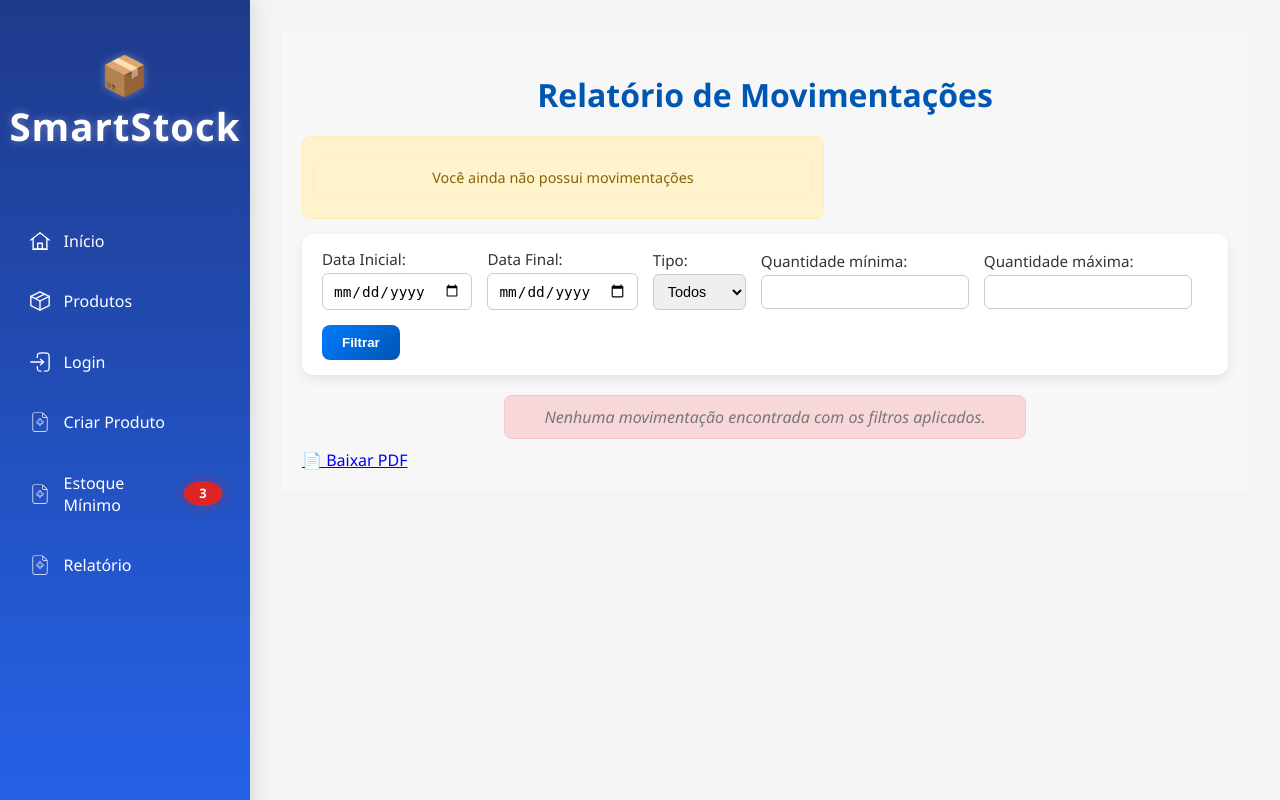
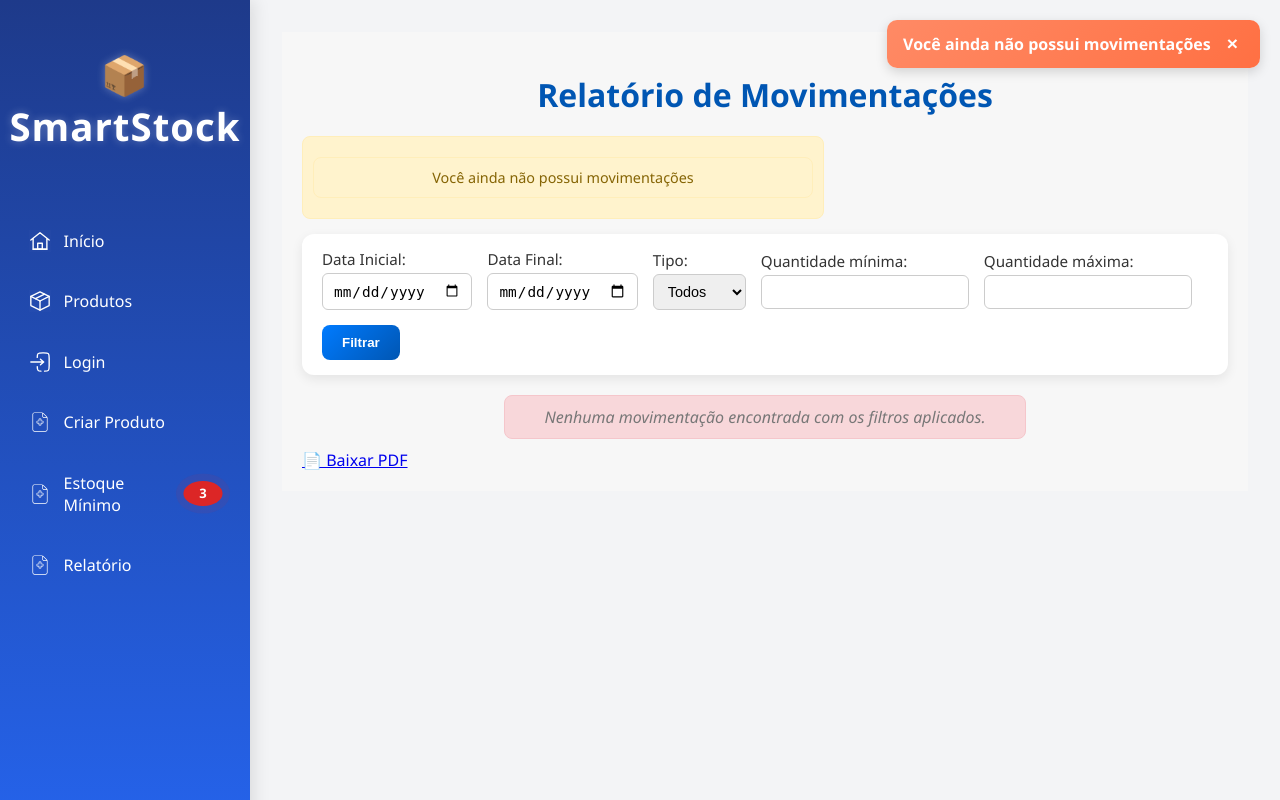
Before and after one commit to gabriellemosc/Inventory-Management-System, a Django app: page /report_stock_movement/ in a window 1280 px wide. Run offline with Django 4.2, Linux system fonts and the light colour scheme; a user stored in the database is signed in; data comes from the database, SQL or seed files in the repository; data that the repository does not hold is empty.

Commit message:
Added Notification on HomePage about Minimum Stock Product

```diff
--- a/inventory/static/inventory/css/navbar.css
+++ b/inventory/static/inventory/css/navbar.css
@@ -117,3 +117,92 @@ body {
     flex-grow: 1;
     transition: margin-left 0.3s ease;
 }
+
+
+/* Container fixo no canto */
+.toast-container {
+    position: fixed;
+    top: 20px;
+    right: 20px;
+    z-index: 9999;
+    display: flex;
+    flex-direction: column;
+    gap: 10px;
+    animation: fadeIn 0.3s ease-in-out;
+}
+
+/* Cada notificação */
+.toast {
+    padding: 12px 18px;
+    border-radius: 10px;
+    font-weight: 500;
+    box-shadow: 0 4px 10px rgba(0, 0, 0, 0.1);
+    background-color: #f1f1f1;
+    color: #333;
+    opacity: 0;
+    transform: translateX(100%);
+    animation: slideIn 0.4s forwards;
+}
+
+/* Tipo de mensagem */
+.toast.warning {
+    background-color: #fff3cd;
+    color: #856404;
+    border: 1px solid #ffeeba;
+}
+
+.toast.success {
+    background-color: #d4edda;
+    color: #155724;
+    border: 1px solid #c3e6cb;
+}
+
+.toast.error {
+    background-color: #f8d7da;
+    color: #721c24;
+    border: 1px solid #f5c6cb;
+}
+
+/* Animação para aparecer */
+@keyframes slideIn {
+    to {
+        opacity: 1;
+        transform: translateX(0);
+    }
+}
+
+.toast-link {
+    text-decoration: none;
+}
+.toast-link .toast {
+    position: relative;
+    cursor: pointer;
+    display: flex;
+    justify-content: space-between;
+
+    align-items: center;
+    gap: 10px;
+    padding: 12px 16px;
+    border-radius: 10px;
+    background: linear-gradient(135deg, #ff8a65, #ff7043);
+    color: white;
+    font-weight: 600;
+    box-shadow: 0 4px 12px rgba(0,0,0,0.15);
+    transition: all 0.3s ease;
+    margin-bottom: 10px;
+}
+
+.toast-close {
+    background: transparent;
+    border: none;
+    font-size: 1.2rem;
+    font-weight: bold;
+    color: white;
+    cursor: pointer;
+    transition: transform 0.2s ease, opacity 0.2s ease;
+}
+
+.toast-close:hover {
+    transform: scale(1.2);
+    opacity: 0.8;
+}
--- a/inventory/templates/inventory/base.html
+++ b/inventory/templates/inventory/base.html
@@ -10,6 +10,21 @@
     {% block extra_css %}{% endblock %}
 </head>
 <body>
+
+    {% if messages %}
+        <div class="toast-container">
+            {% for message in messages %}
+                <a href="{% url 'minimun_stock' %}" class="toast-link">
+                    <div class="toast {{ message.tags }}">
+                        <span class="toast-message">{{ message }}</span>
+                        <button class="toast-close" onclick="this.parentElement.style.display='none'; event.preventDefault();">
+                            &times;
+                        </button>
+                    </div>
+                </a>
+            {% endfor %}
+        </div>
+    {% endif %}
 
     <aside class="sidebar">
         <div class="sidebar-logo">
--- a/inventory/templates/inventory/homepage.html
+++ b/inventory/templates/inventory/homepage.html
@@ -16,6 +16,9 @@
     <p>Gerencie seus produtos com facilidade!</p>
 
     <h2>Seus Produtos Cadastrados</h2>
+
+
+
 
     <form method="get" class="filtros-form">
         <label>
--- a/inventory/views.py
+++ b/inventory/views.py
@@ -57,6 +57,11 @@ def homepage(request):  #after the urls.py direct to here, the function decide w
 
         subcategorias = SubCategory.objects.filter(id__in=Item.objects.filter(user=request.user).values("subcategory")).distinct()
 
+        produtos_com_estoque_baixo = Item.objects.filter(
+            user=request.user).filter(quantity__lt=F('minimum_stock'))
+
+        if produtos_com_estoque_baixo.exists():
+             messages.warning(request, f"⚠️ {produtos_com_estoque_baixo.count()} produto(s) estão com estoque baixo")
 
 
 
@@ -189,6 +194,7 @@ def minimun_stock(request):
     ).filter(
         quantity__lt=F('minimum_stock')  # 👈 compara com o campo do próprio item
     )
+
 
 
     return render(request, 'inventory/minimun_stock.html', {'produtos_com_estoque_baixo': produtos_com_estoque_baixo})
```
Also changed, not shown: inventory/context_processors.py (line endings or trailing spaces), inventory/static/inventory/css/home.css (line endings or trailing spaces).
